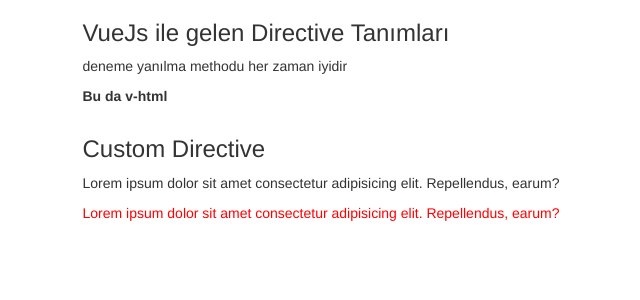
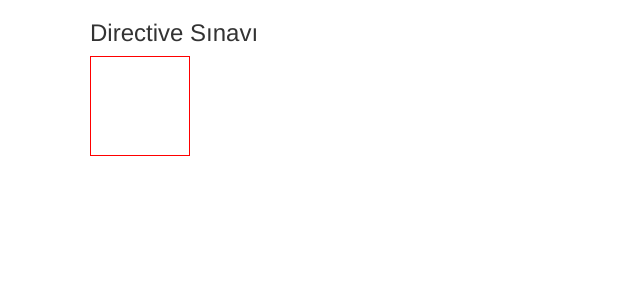
Before and after one commit to eroglu94/vue-cli-intro, a Vue app: page / in a window 1280 px wide. Shown: the top 300 px of the page, without its empty margins (280-920 px from the left). Built offline with nearby package versions, Linux system fonts and the light colour scheme.

Commit message:
ödev 10 - Directive

```diff
--- a/src/App.vue
+++ b/src/App.vue
@@ -1,22 +1,12 @@
 <template>
   <div class="container">
-    <div class="row">
-      <div class="col-md-6 col-md-offset-3">
-        <h3>VueJs ile gelen Directive Tanımları</h3>
-        <p v-text="'deneme yanılma methodu her zaman iyidir'"></p>
-        <p v-html="'<strong>Bu da v-html</strong>'"></p>
-      </div>
-    </div>
-    <div class="row">
-      <div class="col-md-6 col-md-offset-3">
-        <h3>Custom Directive</h3>
-        <p
-          v-color:background.delay.flash="'blue'"
-        >Lorem ipsum dolor sit amet consectetur adipisicing elit. Repellendus, earum?</p>
-        <p
-          v-color="'red'"
-        >Lorem ipsum dolor sit amet consectetur adipisicing elit. Repellendus, earum?</p>
-      </div>
+    <div class="col-md-6 col-md-offset-3">
+      <h3 v-custom-on:click="clicked">Directive Sınavı</h3>
+      <!-- Soru -->
+      <!-- Event'leri dinleyecek v-on gibi çalışan bir Directive geliştiriniz. -->
+
+<div class="customOn" v-custom-on:mousemove="mousemove"></div>
+
     </div>
   </div>
 </template>
@@ -24,31 +14,30 @@
 <script>
 export default {
   directives: {
-    color: { // Local Directive Tanımı
+    customOn: {
       bind (el, binding, vnode) {
-        var delay = 0
-        if (binding.modifiers.delay) {
-          delay = 2000
-        }
+        var type = binding.arg
+        var fn = binding.value
+        el.addEventListener(type, fn)
+      }
 
-        if (binding.modifiers.flash) {
-          const firstColor = binding.value
-          const secondColor = '#fbbd08'
-          const currentColor = firstColor
-        } else {
-          setInterval(() => {
-            if (binding.arg === 'background') {
-              el.style.backgroundColor = binding.value
-            } else {
-              el.style.color = binding.value
-            }
-          }, delay)
-        }
-      }
+    }
+  },
+  methods: {
+    clicked () {
+      alert('tıklandı')
+    },
+    mousemove () {
+      console.log('mouse moved!!!')
     }
   }
 }
 </script>
 
 <style>
+.customOn{
+width: 100px;
+height: 100px;
+border: 1px solid red;
+}
 </style>
```
